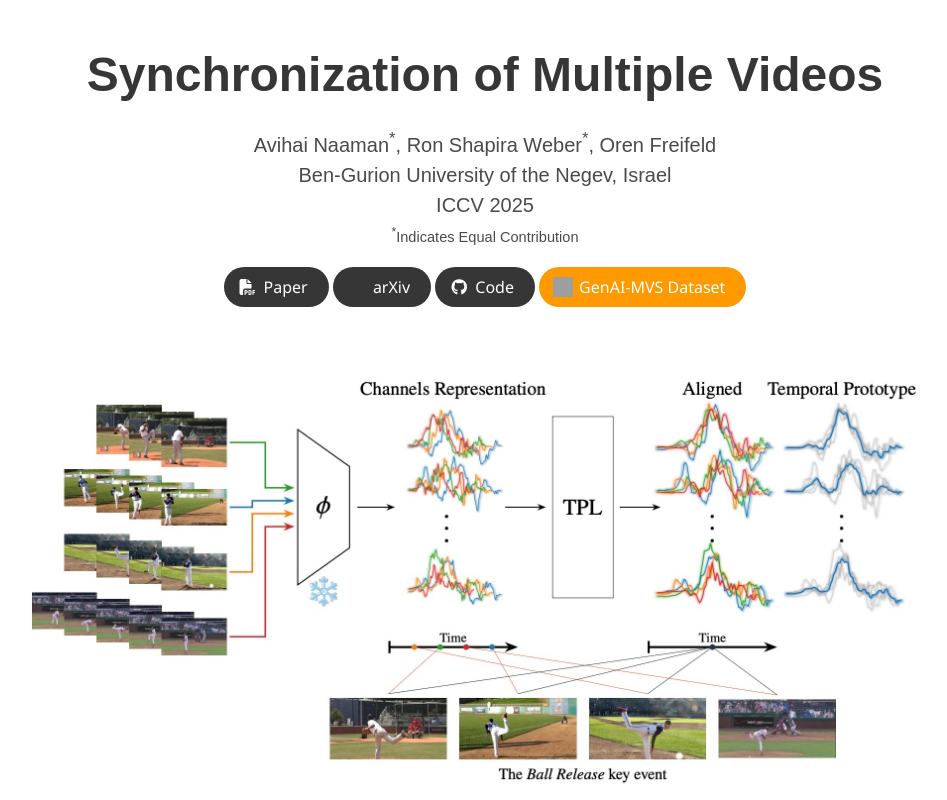
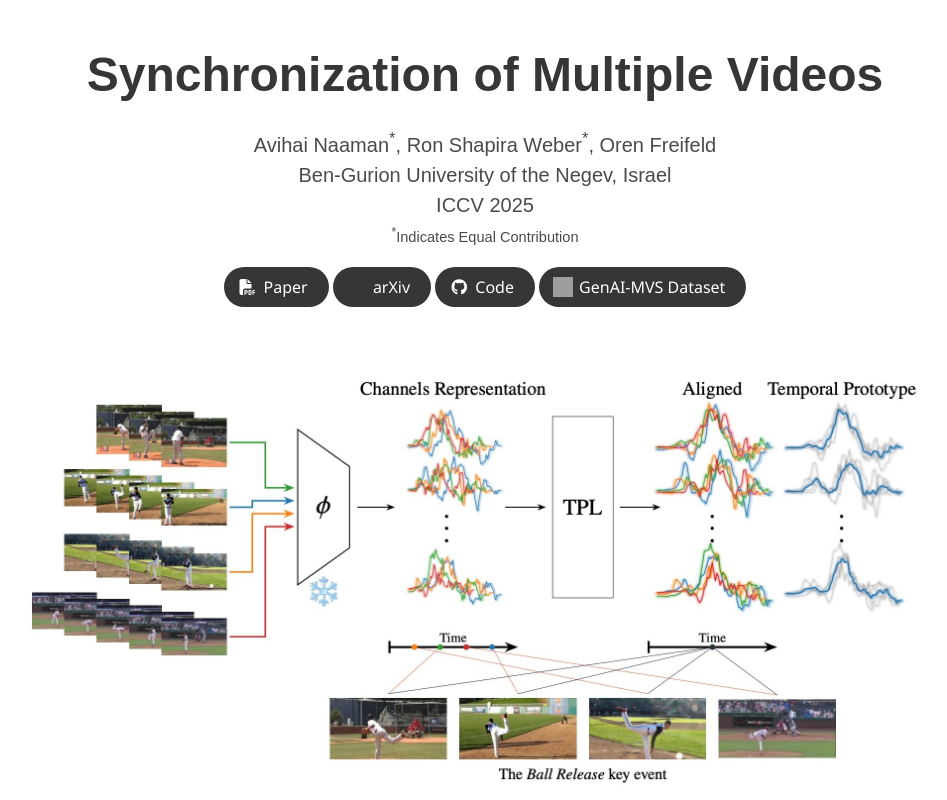
Before and after one commit to BGU-CS-VIL/TPL, a plain HTML site: page index.html in a window 1280 px wide. Shown: the top 800 px of the page, without its empty margins (155-1102 px from the left). Drawn offline with nearby package versions, Linux system fonts and the light colour scheme; grey boxes are pictures that could not be loaded; some icons are missing; a web font is replaced by a local one.

Commit message:
Update index.html

```diff
--- a/index.html
+++ b/index.html
@@ -134,7 +134,7 @@
                 </span>
 <span class="link-block">
   <a href="https://huggingface.co/datasets/AvihaiNaam/GenAI-MVS" target="_blank"
-     class="external-link button is-normal is-rounded is-dark" style="background:#FF9900; color:white;">
+     class="external-link button is-normal is-rounded is-dark" >
     <span class="icon">
       <img src="https://huggingface.co/front/assets/huggingface_logo.svg"
            alt="GenAI-MVS" style="width:20px;height:20px;">
```
